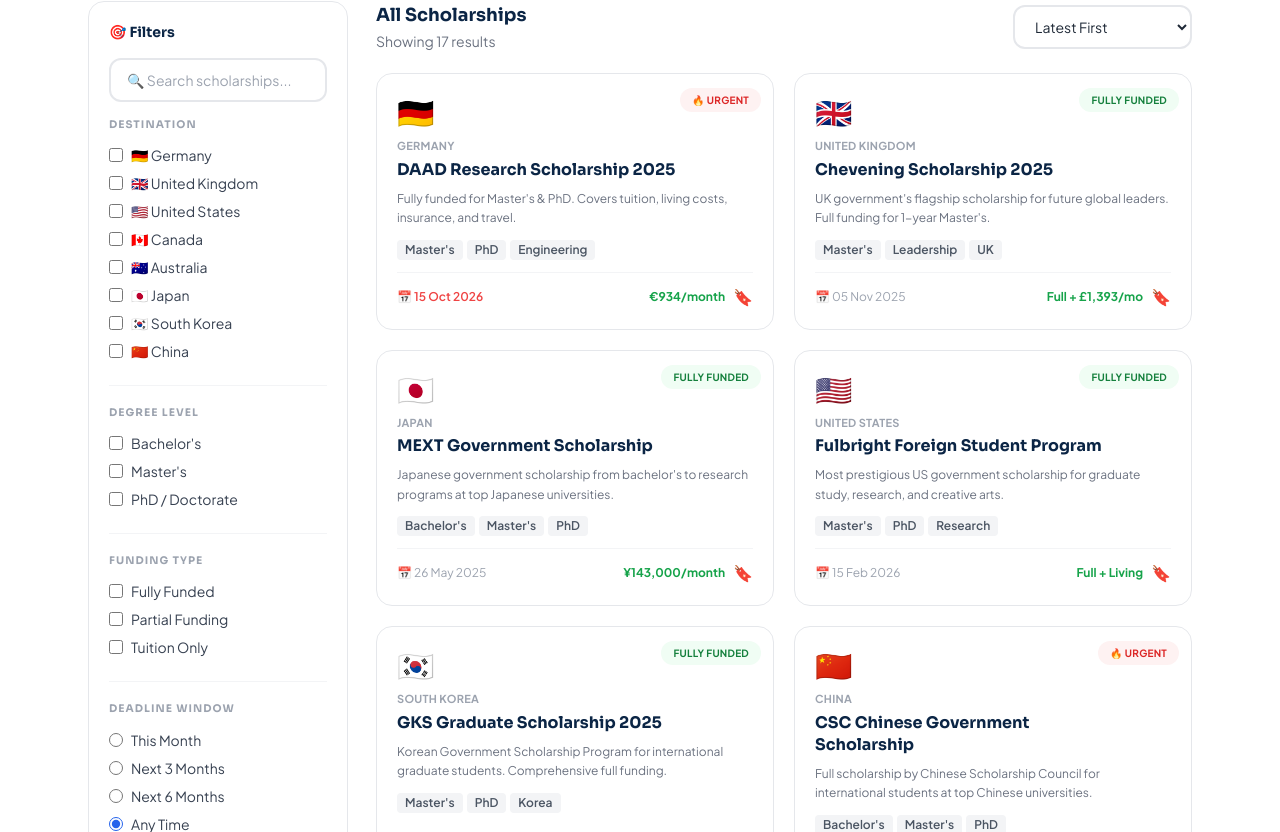
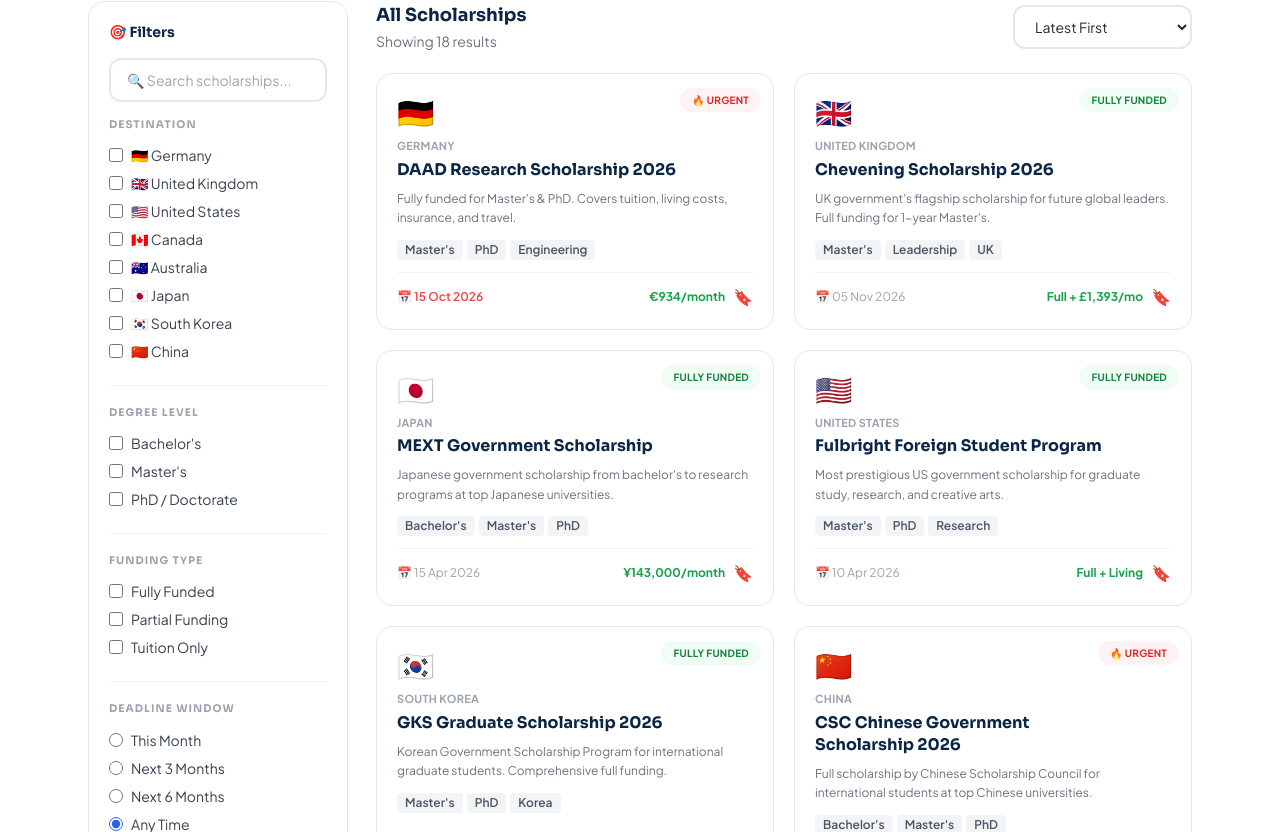
Before and after one commit to shajidhossain626-cell/Schoolar-path-Bd-Front-end, a React (Vite) app: page /scholarships in a window 1280 px wide. Shown: the part 288-1120 px from the top of the page. Built offline with nearby package versions, Linux system fonts and the light colour scheme; no server answers.

Commit message:
Add sweden schoolarship

```diff
--- a/src/data/scholarships.js
+++ b/src/data/scholarships.js
@@ -2,10 +2,10 @@
 export const SCHOLARSHIPS = [
   {
     id: 1, flag: '🇩🇪', country: 'Germany',
-    name: 'DAAD Research Scholarship 2025', short: 'DAAD',
+    name: 'DAAD Research Scholarship 2026', short: 'DAAD',
     desc: 'Fully funded for Master\'s & PhD. Covers tuition, living costs, insurance, and travel.',
     tags: ["Master's", 'PhD', 'Engineering'], amount: '€934/month',
-    deadline: 'october 15, 2026', deadlineDate: '2026-10-15',
+    deadline: 'oct 15, 2026', deadlineDate: '2026-10-15',
     urgent: true, funding: 'full', degree: ['masters', 'phd'], field: 'engineering',
     overview: 'The DAAD Scholarship is one of the world\'s most prestigious funding programs, supporting over 100,000 individuals globally each year. Bangladeshi students with excellent academic records and a clear research plan are strongly encouraged to apply.',
     benefits: ['Monthly stipend €934 (graduates) / €1,200 (doctoral)', 'Full tuition waiver', 'Round-trip airfare', 'Health & personal liability insurance', 'German language course funding'],
@@ -15,12 +15,12 @@ export const SCHOLARSHIPS = [
   },
   {
     id: 2, flag: '🇬🇧', country: 'United Kingdom',
-    name: 'Chevening Scholarship 2025', short: 'Chevening',
+    name: 'Chevening Scholarship 2026', short: 'Chevening',
     desc: "UK government's flagship scholarship for future global leaders. Full funding for 1-year Master's.",
     tags: ["Master's", 'Leadership', 'UK'], amount: 'Full + £1,393/mo',
-    deadline: 'Nov 5, 2025', deadlineDate: '2025-11-05',
+    deadline: 'Nov 5, 2026', deadlineDate: '2026-11-05',
     urgent: false, funding: 'full', degree: ['masters'], field: 'social',
-    overview: 'Chevening is the UK government\'s international awards programme for outstanding scholars with leadership potential.',
+    overview: 'Chevening is the UK government\'s international awards programme for 2026 will start from early August of this outstanding scholars with leadership potential.',
     benefits: ['Full tuition fees', 'Monthly living allowance', 'Return flights', 'Arrival & departure allowance', 'Thesis grant'],
     eligibility: ['Bangladeshi citizen', '2+ years work experience', "Upper second-class bachelor's (2:1)", 'IELTS 6.5 (no band < 5.5)', 'Return to Bangladesh for 2 years after'],
     documents: ['Application at chevening.org', '4 personal statements (600 words each)', '2 references', 'Transcripts', 'Work experience evidence', 'IELTS certificate'],
@@ -31,7 +31,7 @@ export const SCHOLARSHIPS = [
     name: 'MEXT Government Scholarship', short: 'MEXT',
     desc: "Japanese government scholarship from bachelor's to research programs at top Japanese universities.",
     tags: ["Bachelor's", "Master's", 'PhD'], amount: '¥143,000/month',
-    deadline: 'May 26, 2025', deadlineDate: '2025-05-26',
+    deadline: 'Apr 15, 2026', deadlineDate: '2026-04-15',
     urgent: false, funding: 'full', degree: ['bachelors', 'masters', 'phd'], field: 'engineering',
     overview: 'The MEXT Scholarship covers tuition, living expenses, and travel for students at Japanese universities.',
     benefits: ['¥143,000/month stipend', 'Full tuition waiver', 'Round-trip airfare', 'Japanese language training'],
@@ -44,7 +44,7 @@ export const SCHOLARSHIPS = [
     name: 'Fulbright Foreign Student Program', short: 'Fulbright',
     desc: 'Most prestigious US government scholarship for graduate study, research, and creative arts.',
     tags: ["Master's", 'PhD', 'Research'], amount: 'Full + Living',
-    deadline: 'Feb 15, 2026', deadlineDate: '2026-02-15',
+    deadline: 'Apr 10, 2026', deadlineDate: '2026-04-10',
     urgent: false, funding: 'full', degree: ['masters', 'phd'], field: 'arts',
     overview: 'The Fulbright Program is the largest US international exchange program for graduate study, research, and teaching.',
     benefits: ['Full tuition & fees', 'Monthly stipend', 'Return flights', 'Health insurance', 'Books & supplies'],
@@ -54,10 +54,10 @@ export const SCHOLARSHIPS = [
   },
   {
     id: 5, flag: '🇰🇷', country: 'South Korea',
-    name: 'GKS Graduate Scholarship 2025', short: 'GKS',
+    name: 'GKS Graduate Scholarship 2026', short: 'GKS',
     desc: 'Korean Government Scholarship Program for international graduate students. Comprehensive full funding.',
     tags: ["Master's", 'PhD', 'Korea'], amount: '₩900,000/month',
-    deadline: 'Apr 30, 2025', deadlineDate: '2025-04-30',
+    deadline: 'Feb 15, 2026', deadlineDate: '2026-02-15',
     urgent: false, funding: 'full', degree: ['masters', 'phd'], field: 'engineering',
     overview: 'The Global Korea Scholarship is offered by NIIED to international students for graduate study at Korean universities.',
     benefits: ['₩900,000/month (MSc) / ₩1,000,000 (PhD)', 'Full tuition', '1-year Korean language training', 'Round-trip airfare', 'Medical insurance'],
@@ -67,10 +67,10 @@ export const SCHOLARSHIPS = [
   },
   {
     id: 6, flag: '🇨🇳', country: 'China',
-    name: 'CSC Chinese Government Scholarship', short: 'CSC',
+    name: 'CSC Chinese Government Scholarship 2026', short: 'CSC',
     desc: 'Full scholarship by Chinese Scholarship Council for international students at top Chinese universities.',
     tags: ["Bachelor's", "Master's", 'PhD'], amount: '¥3,000/month',
-    deadline: 'Mar 15, 2025', deadlineDate: '2025-03-15',
+    deadline: 'Apr 30, 2026', deadlineDate: '2026-04-30',
     urgent: true, funding: 'full', degree: ['bachelors', 'masters', 'phd'], field: 'engineering',
     overview: 'CSC scholarships cover tuition, accommodation, living allowance, and health insurance at participating Chinese universities.',
     benefits: ['¥3,000/month (BSc) to ¥3,500 (PhD)', 'Free accommodation', 'Full tuition waiver', 'Health insurance'],
@@ -80,7 +80,7 @@ export const SCHOLARSHIPS = [
   },
   {
     id: 7, flag: '🇨🇦', country: 'Canada',
-    name: 'Vanier Canada Graduate Scholarship', short: 'Vanier',
+    name: 'Vanier Canada Graduate Scholarship 2026', short: 'Vanier',
     desc: "Canada's most prestigious doctoral award. $50,000/year for 3 years for world-class PhD students.",
     tags: ['PhD', 'Research', 'Health'], amount: 'CAD $50,000/yr',
     deadline: 'Nov 1, 2025', deadlineDate: '2025-11-01',
@@ -96,7 +96,7 @@ export const SCHOLARSHIPS = [
     name: 'Australia Awards Scholarship', short: 'AAS',
     desc: "Prestigious Australian Government scholarships for Bangladeshi students. Full funding for bachelor's or master's.",
     tags: ["Bachelor's", "Master's", 'Development'], amount: 'Full + AUD 26k',
-    deadline: 'Apr 30, 2025', deadlineDate: '2025-04-30',
+    deadline: 'Apr 30, 2026', deadlineDate: '2026-04-30',
     urgent: false, funding: 'full', degree: ['bachelors', 'masters'], field: 'social',
     overview: 'Australia Awards build the capacity of developing countries through scholarships that contribute to long-term development.',
     benefits: ['Full tuition', 'Return airfare', 'AUD $5,000 establishment', '~AUD $26,000/yr living', 'Health insurance (OSHC)'],
@@ -109,7 +109,7 @@ export const SCHOLARSHIPS = [
     name: 'Heinrich Böll Foundation Scholarship', short: 'HBS',
     desc: 'For highly talented students committed to green politics, sustainability, and civil society.',
     tags: ["Master's", 'PhD', 'Sustainability'], amount: '€850/month',
-    deadline: 'Mar 1, 2025', deadlineDate: '2025-03-01',
+    deadline: 'Sep 1, 2026', deadlineDate: '2026-09-01',
     urgent: true, funding: 'partial', degree: ['masters', 'phd'], field: 'social',
     overview: 'Heinrich Böll Foundation scholarships emphasize ecology, democracy, solidarity, and non-violence.',
     benefits: ['€850/month stipend', '€300/month book allowance', 'Health insurance subsidy', 'Research travel grants'],
@@ -119,7 +119,7 @@ export const SCHOLARSHIPS = [
   },
   {
     id: 10, flag: '🇬🇧', country: 'United Kingdom',
-    name: 'Commonwealth Masters Scholarship', short: 'CMS',
+    name: 'Commonwealth Masters Scholarship 2026', short: 'CMS',
     desc: "Fully-funded for students from Commonwealth countries to study master's degrees in the UK.",
     tags: ["Master's", 'Commonwealth'], amount: 'Full + Flights',
     deadline: 'Dec 20, 2025', deadlineDate: '2025-12-20',
@@ -132,10 +132,10 @@ export const SCHOLARSHIPS = [
   },
   {
     id: 11, flag: '🇺🇸', country: 'United States',
-    name: 'Hubert H. Humphrey Fellowship', short: 'HHH',
+    name: 'Hubert H. Humphrey Fellowship 2026', short: 'HHH',
     desc: 'Non-degree fellowship for mid-career professionals. US university coursework + professional internships.',
     tags: ['Fellowship', 'Professional'], amount: 'Full + Stipend',
-    deadline: 'Jun 30, 2025', deadlineDate: '2025-06-30',
+    deadline: 'Aug 10, 2025', deadlineDate: '2025-08-10',
     urgent: false, funding: 'partial', degree: ['masters'], field: 'business',
     overview: 'The Humphrey Fellowship brings accomplished mid-level professionals to the US for non-degree study and professional experiences.',
     benefits: ['Tuition & fees', 'Monthly allowance', 'English training', 'Professional development funding', 'Insurance'],
@@ -148,7 +148,7 @@ export const SCHOLARSHIPS = [
     name: 'Belt & Road Initiative Scholarship', short: 'BRI',
     desc: 'Tuition waiver for Belt & Road countries at prestigious Chinese universities.',
     tags: ["Bachelor's", "Master's", 'BRI'], amount: 'Tuition Waiver',
-    deadline: 'May 15, 2025', deadlineDate: '2025-05-15',
+    deadline: 'Apr 1, 2026', deadlineDate: '2026-04-1',
     urgent: false, funding: 'tuition', degree: ['bachelors', 'masters'], field: 'engineering',
     overview: 'The Belt and Road Scholarship is specifically for students from BRI partner countries like Bangladesh.',
     benefits: ['Full tuition waiver', 'Top Chinese universities', 'Chinese language training option', 'Cultural exchange programs'],
@@ -368,6 +368,48 @@ export const SCHOLARSHIPS = [
         'Receive selection results via email in July'
     ]
 },
+{
+    id: 18, flag: '🇸🇪', country: 'Sweden',
+    name: 'Swedish Institute Scholarship for Global Professionals',
+    short: 'SI Global Professionals',
+    desc: 'A highly competitive fully-funded scholarship for future leaders to pursue a Master’s degree in Sweden.',
+    tags: ["Master's", 'Sweden', 'Fully Funded'],
+    amount: 'Full tuition + SEK 12,000 monthly stipend',
+    deadline: 'February 25, 2026',
+    deadlineDate: '2026-02-25',
+    urgent: true,
+    funding: 'full',
+    degree: ['masters'],
+    field: 'business & mba',
+    overview: 'The SI Scholarship aims to develop global leaders who contribute to the United Nations 2030 Agenda for Sustainable Development. It targets ambitious professionals from 34 eligible countries, including Bangladesh.',
+    benefits: [
+        'Full coverage of tuition fees (paid directly to the university)',
+        'Monthly living allowance of SEK 12,000',
+        'One-time travel grant of SEK 15,000',
+        'Insurance against illness and accident',
+        'Membership in the SI Network for Global Professionals (NFGP)'
+    ],
+    eligibility: [
+        'Citizen of an eligible country (e.g., Bangladesh, Philippines, Nigeria)',
+        'Minimum of 3,000 hours of demonstrated work experience',
+        'Demonstrated leadership experience from work or civil society',
+        'Admitted to an eligible Master’s program by March 26, 2026'
+    ],
+    documents: [
+        'Curriculum Vitae (must use official SI template)',
+        'Proof of work and leadership experience (SI template)',
+        'Two letters of reference (SI template)',
+        'Photocopy of valid Passport',
+        'Motivation statement (written in the portal)'
+    ],
+    steps: [
+        'Apply for up to 4 Master’s programs via UniversityAdmissions.se by Jan 15',
+        'Pay the university application fee (SEK 900) by the deadline',
+        'Apply for the SI scholarship via the SI portal (Feb 9 – Feb 25)',
+        'Submit all required documents using the mandatory SI templates',
+        'Wait for university admission (March) and scholarship results (April)'
+    ]
+},
 ]
 
 export const COUNTRIES = [...new Set(SCHOLARSHIPS.map(s => s.country))]
```
